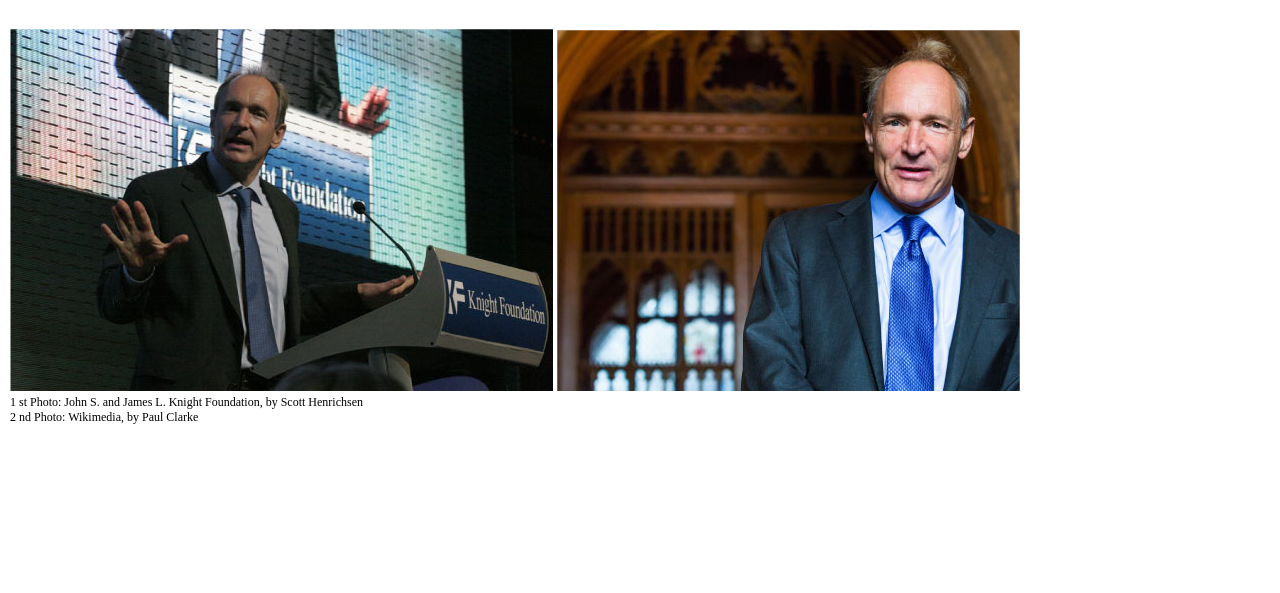
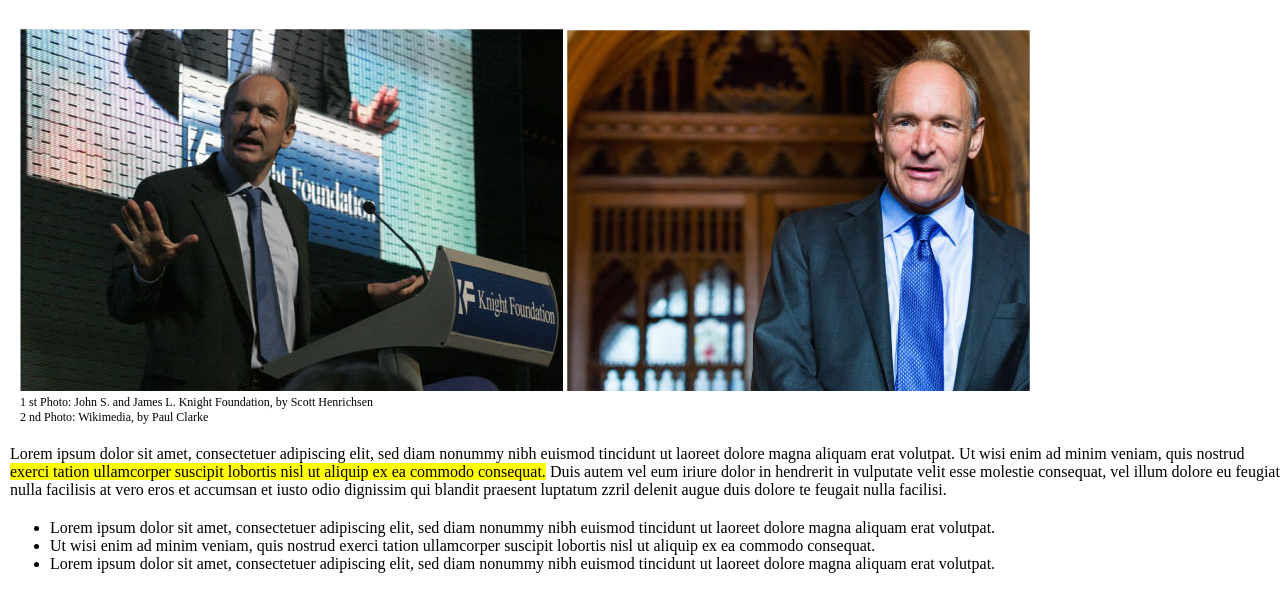
Before and after one commit to CaraccioloJessica/html-css-booleaner, a plain HTML site: page index.html in a window 1280 px wide. Shown: the part 271-864 px from the top of the page. Before the commit the page ends 800 px from the top, so only its background shows below. Drawn offline with Linux system fonts and the light colour scheme.

Commit message:
under photo paragraph and ul added

```diff
--- a/css/style.css
+++ b/css/style.css
@@ -2,7 +2,7 @@
   margin: 0;
 }
 
-header{
+  header{
   background-image: url("../img/pattern.png");
   background-size: 400px;
   height: 100px ;
@@ -47,3 +47,12 @@ header h4{
   margin-left: 10px;
   font-size: 12px;
 }
+
+section{
+  margin-top: 20px;
+  margin-left: 10px;
+}
+
+section span{
+  background-color: yellow;
+}
--- a/index.html
+++ b/index.html
@@ -35,9 +35,18 @@
       </div>
     </section>
 
-    <!-- sotto testo  -->
+    <!-- paragrafo sotto foto -->
     <section>
+      <p>Lorem ipsum dolor sit amet, consectetuer adipiscing elit, sed diam nonummy nibh euismod tincidunt ut laoreet dolore magna aliquam erat volutpat. Ut wisi enim ad minim veniam, quis nostrud <span> exerci tation ullamcorper suscipit lobortis nisl ut aliquip ex ea commodo consequat.</span> Duis autem vel eum iriure dolor in hendrerit in vulputate velit esse molestie consequat, vel illum dolore eu feugiat nulla facilisis at vero eros et accumsan et iusto odio dignissim qui blandit praesent luptatum zzril delenit augue duis dolore te feugait nulla facilisi.</p>
+    </section>
 
+    <!-- lista sotto paragrafo -->
+    <section>
+      <ul>
+        <li>Lorem ipsum dolor sit amet, consectetuer adipiscing elit, sed diam nonummy nibh euismod tincidunt ut laoreet dolore magna aliquam erat volutpat.</li>
+        <li>Ut wisi enim ad minim veniam, quis nostrud exerci tation ullamcorper suscipit lobortis nisl ut aliquip ex ea commodo consequat.</li>
+        <li>Lorem ipsum dolor sit amet, consectetuer adipiscing elit, sed diam nonummy nibh euismod tincidunt ut laoreet dolore magna aliquam erat volutpat.</li>
+      </ul>
     </section>
 
     <!-- tabella -->
```
